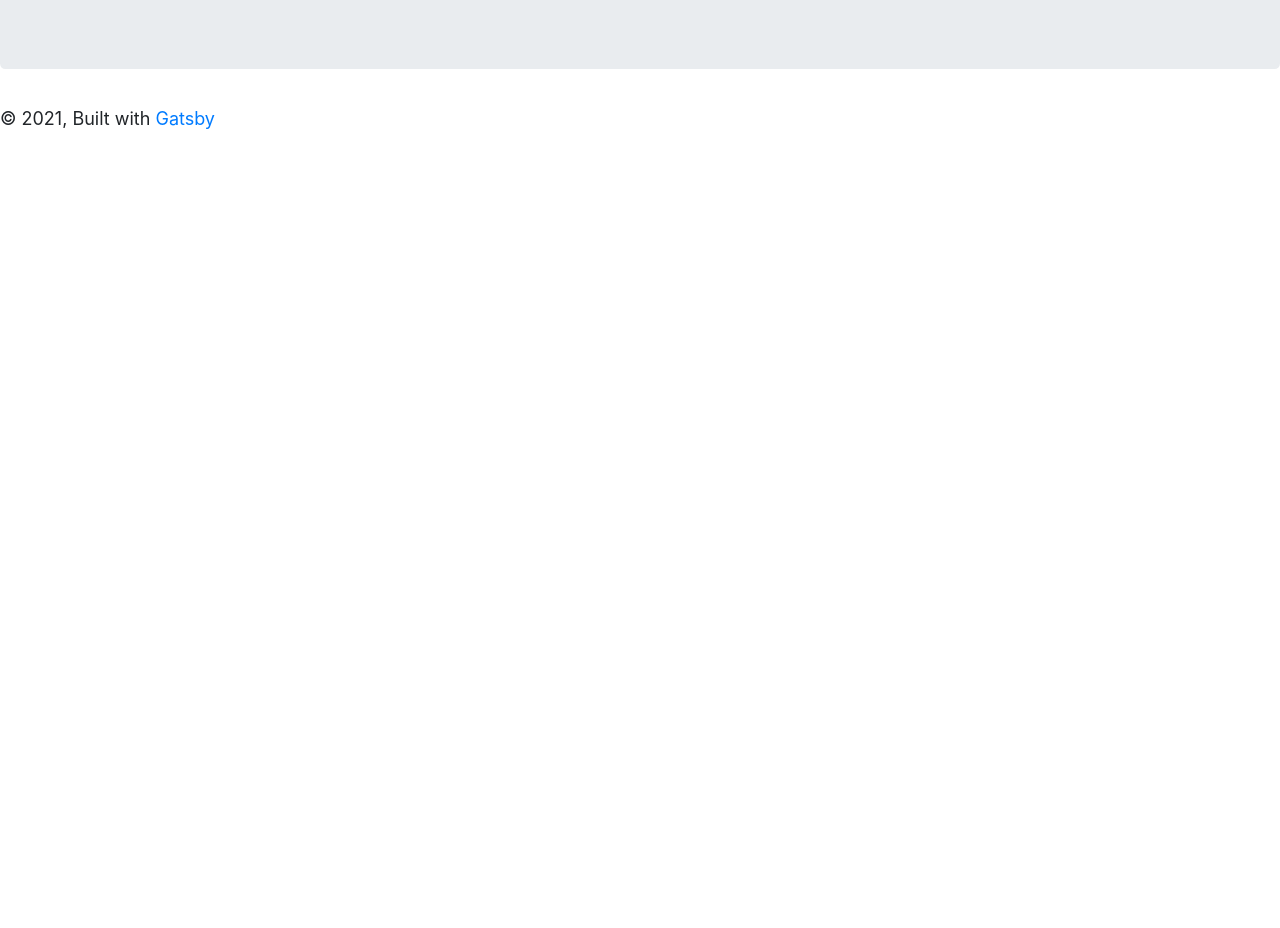
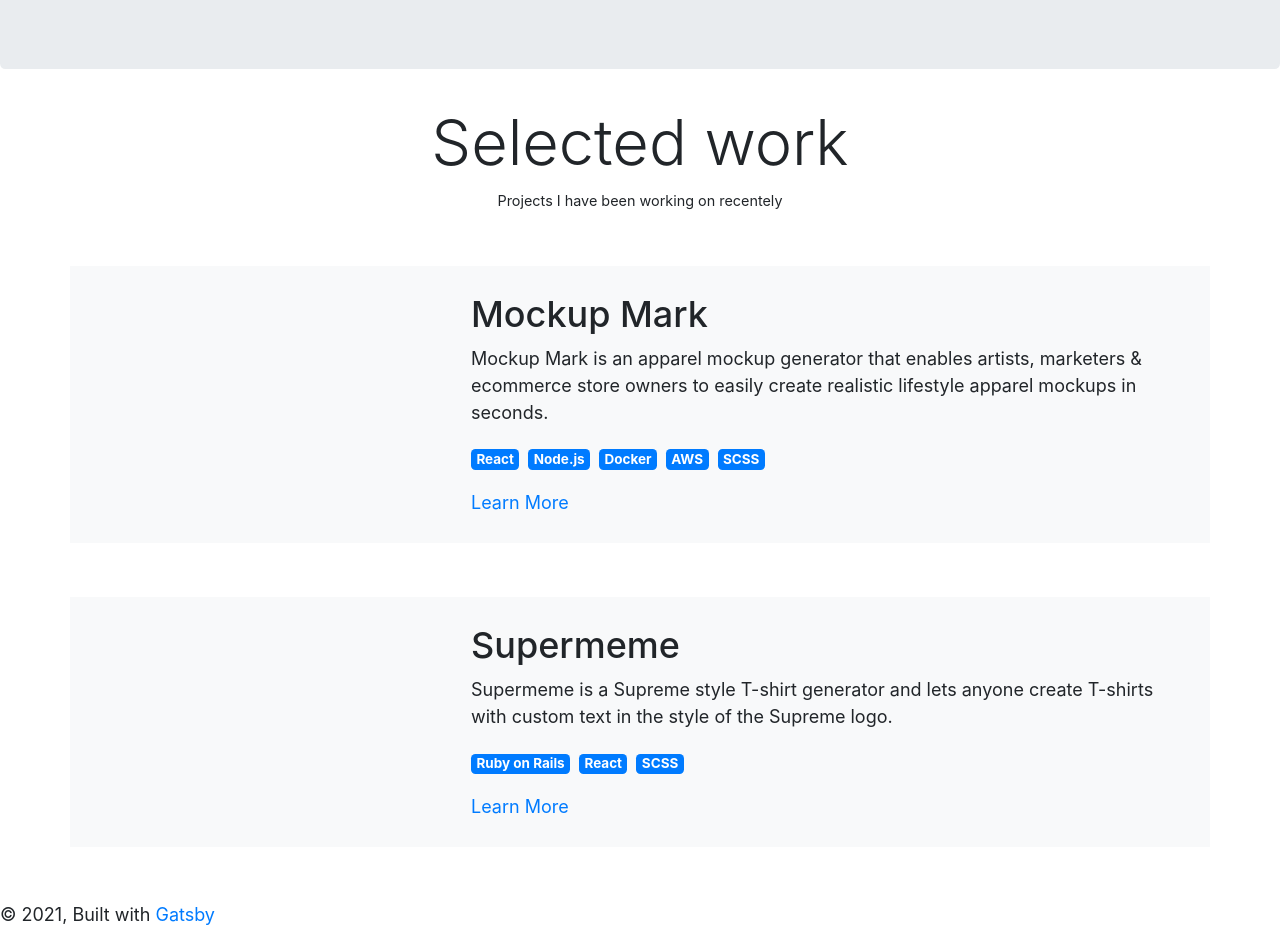
Before and after one commit to janvandenenden/jan, a Gatsby site: page / in a window 1280 px wide. Shown: the part 537-1465 px from the top of the page. Before the commit the page ends 800 px from the top, so only its background shows below. Built offline with nearby package versions, Linux system fonts and the light colour scheme; Gatsby itself is replaced by a stand-in of ours.

Commit message:
add section selected projects to home page

```diff
--- /dev/null
+++ b/src/components/Badges.js
@@ -0,0 +1,17 @@
+import React from "react"
+
+import Badge from "react-bootstrap/Badge"
+
+const Badges = ({ technology }) => {
+  return (
+    <div>
+      {technology.map((tech, index) => (
+        <Badge key={index} variant="primary" className="mr-2">
+          {tech}
+        </Badge>
+      ))}
+    </div>
+  )
+}
+
+export default Badges
--- /dev/null
+++ b/src/components/Project.js
@@ -0,0 +1,25 @@
+import React from "react"
+import { Link } from "gatsby"
+
+import Row from "react-bootstrap/Row"
+import Col from "react-bootstrap/Col"
+
+import Badges from "./Badges"
+
+const Project = ({ data }) => {
+  return (
+    <Row className="my-5 py-4 px-3 bg-light">
+      <Col md={{ span: 8, order: 2 }}>
+        <h2>{data.title}</h2>
+        <p>{data.description}</p>
+        <Badges technology={data.technology} />
+        <Link to={`projects/${data.link}`} className="d-inline-block mt-3">
+          Learn More
+        </Link>
+      </Col>
+      <Col></Col>
+    </Row>
+  )
+}
+
+export default Project
--- /dev/null
+++ b/src/components/Selectedprojects.js
@@ -0,0 +1,39 @@
+import React from "react"
+
+import Container from "react-bootstrap/Container"
+
+import Project from "./Project"
+
+const ProjectInformation = {
+  mockupmark: {
+    title: "Mockup Mark",
+    description:
+      "Mockup Mark is an apparel mockup generator that enables artists, marketers & ecommerce store owners to easily create realistic lifestyle apparel mockups in seconds.",
+    technology: ["React", "Node.js", "Docker", "AWS", "SCSS"],
+    link: "mockupmark",
+    website: "https://mockupmark.com",
+  },
+  supermeme: {
+    title: "Supermeme",
+    description:
+      "Supermeme is a Supreme style T-shirt generator and lets anyone create T-shirts with custom text in the style of the Supreme logo.",
+    technology: ["Ruby on Rails", "React", "SCSS"],
+    link: "supermeme",
+    website: "https://supermeme.co",
+  },
+}
+console.log(ProjectInformation.mockupmark)
+const Projects = () => {
+  return (
+    <Container>
+      <h1 className="display-4 text-center mt-4 mb-2">Selected work</h1>
+      <p className="text-center small">
+        Projects I have been working on recentely
+      </p>
+      <Project data={ProjectInformation.mockupmark} />
+      <Project data={ProjectInformation.supermeme} />
+    </Container>
+  )
+}
+
+export default Projects
--- a/src/components/navigation.js
+++ b/src/components/navigation.js
@@ -3,11 +3,12 @@
 
 import Navbar from "react-bootstrap/Navbar"
 import Nav from "react-bootstrap/Nav"
+import Container from "react-bootstrap/Container"
 
 const Navigation = () => {
   return (
-    <>
-      <Navbar bg="light" expand="lg">
+    <Navbar bg="light" expand="lg">
+      <Container>
         <Link to="/" className="navbar-brand">
           Jan Van den Enden
         </Link>
@@ -28,8 +29,8 @@
             </Link>
           </Nav>
         </Navbar.Collapse>
-      </Navbar>
-    </>
+      </Container>
+    </Navbar>
   )
 }
 
--- a/src/pages/index.js
+++ b/src/pages/index.js
@@ -1,15 +1,15 @@
 import React from "react"
-import { Link } from "gatsby"
 
 import Layout from "../components/layout"
-import Image from "../components/image"
 import Hero from "../components/hero"
+import Selectedprojects from "../components/Selectedprojects"
 import SEO from "../components/seo"
 
 const IndexPage = () => (
   <Layout>
     <SEO title="Home" />
     <Hero />
+    <Selectedprojects />
   </Layout>
 )
 
```
